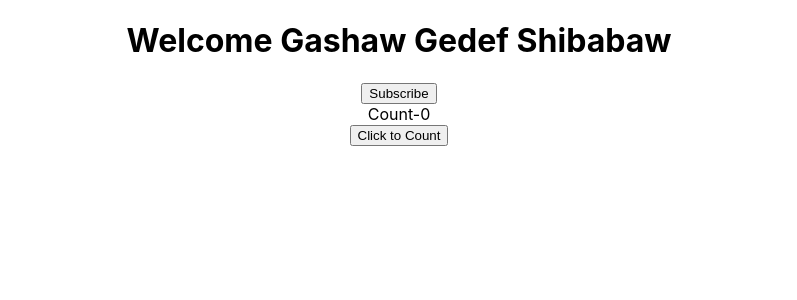
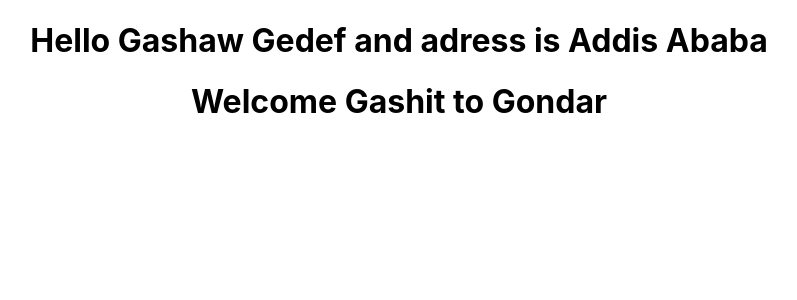
Before and after one commit to gashawgedef/react-fundamentals-scratch, a React (Create React App) app in the folder helloworld/: page / in a window 1280 px wide. Shown: the top 300 px of the page, without its empty margins (241-1038 px from the left). Built offline with nearby package versions, Linux system fonts and the light colour scheme.

Commit message:
gashaw react fundamentvals

```diff
--- a/helloworld/src/App.js
+++ b/helloworld/src/App.js
@@ -10,20 +10,21 @@
 function App() {
   return (
     <div className="App">
-      {/* <Great name="Gashaw Gedef " address="Addis Ababa" >
+      <Great name="Gashaw Gedef " address="Addis Ababa" >
       <p>This is Children</p>
       </Great>
-      <Great name="Shibabaw " address="Gondar, Ethiopia">
+      {/* <Great name="Shibabaw " address="Gondar, Ethiopia">
         this is children two
       </Great>
       <Great name="Tadege " address="Debre Birhan">
       this is children three
-      </Great> */}
+      </Great>
       <Message/>
       <Counter/>
-      {/* <Welcome/>
-      <Hello/>
+       <Hello/>
       <Gallery/> */}
+      <Welcome name="Gashit" address="Gondar"/>
+
 
     </div>
   );
--- a/helloworld/src/components/Counter.js
+++ b/helloworld/src/components/Counter.js
@@ -8,10 +8,13 @@
       }
     }
     increament(){
+
         this.setState({
             count:this.state.count+1
+        },()=>{
+            console.log(this.state.count);
         })
-        console.log(this.state.count);
+
     }
     render(){
         return(
--- a/helloworld/src/components/Great.js
+++ b/helloworld/src/components/Great.js
@@ -3,13 +3,21 @@
 //     return <h1>Gashaw Gedef</h1>
 // }
 
+// const Great=({name, address})=>{
+
+//    return( <>
+//     <h1>Hello {name} and adress is {address}</h1>
+//     </>
+//    )
+
+// }
 const Great=(props)=>{
-    console.log(props);
-   return( <>
-    <h1>Hello {props.name} and adress is {props.address}</h1>
-    {props.children}
-    </>
-   )
+    const {name,address}=props
 
-}
+    return( <>
+     <h1>Hello {name} and adress is {address}</h1>
+     </>
+    )
+
+ }
 export default Great
--- a/helloworld/src/components/Welcome.js
+++ b/helloworld/src/components/Welcome.js
@@ -2,7 +2,7 @@
 import React,{Component} from "react";
 class Welcome extends Component{
     render(){
-        return <h1>Welcome Gashaw Gedef</h1>
+        return <h1>Welcome {this.props.name} to {this.props.address}</h1>
     }
 }
 
```
